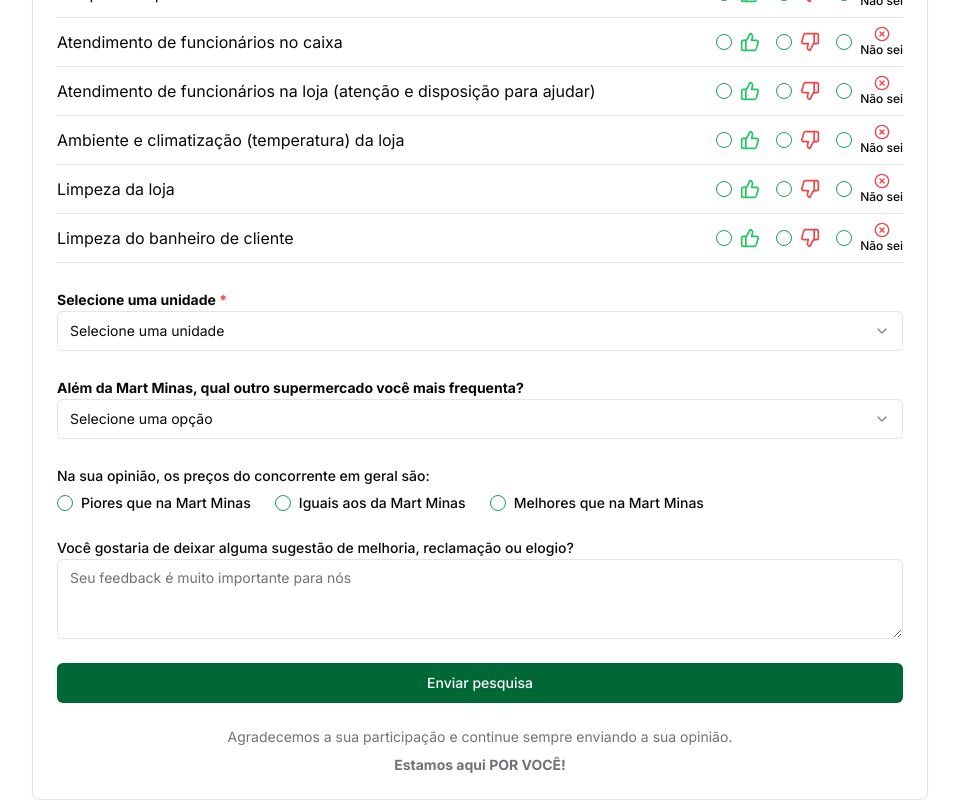
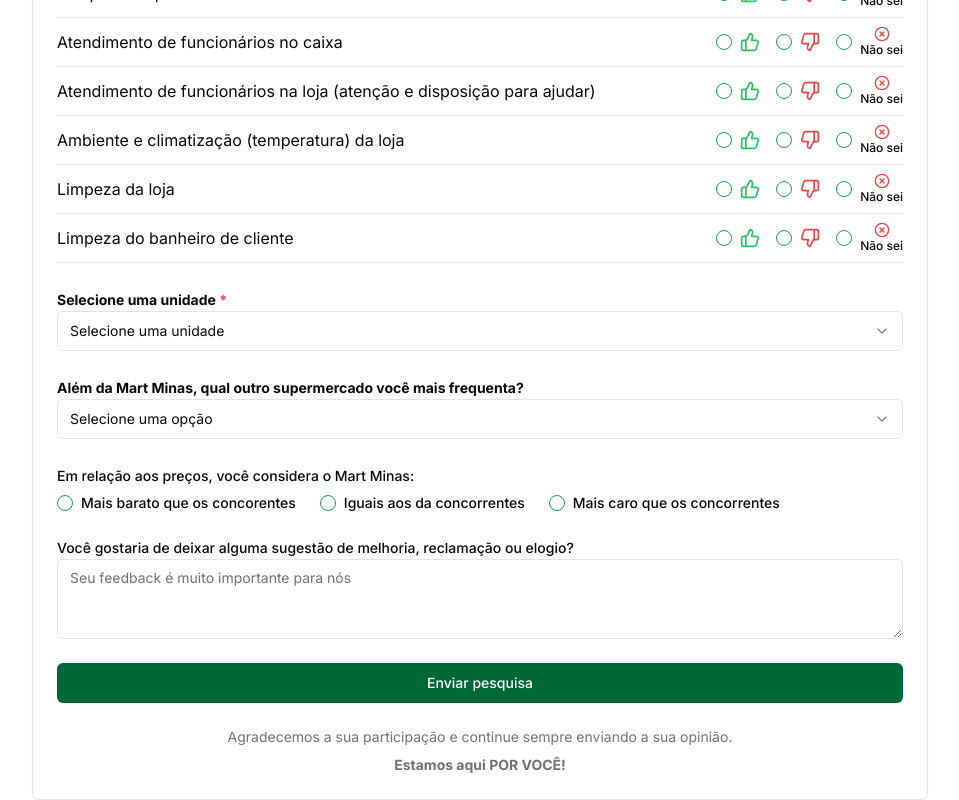
Before and after one commit to phg007/Pesquisa, a Next.js app: page / in a window 1280 px wide. Shown: the part 668-1468 px from the top of the page, without its empty margins (160-1119 px from the left). Built offline with nearby package versions, Linux system fonts and the light colour scheme.

Commit message:
alteração de Perguntas

```diff
--- a/src/app/page.tsx
+++ b/src/app/page.tsx
@@ -231,7 +231,9 @@
 
             <div>
               <Label>
-                Na sua opinião, os preços {selectedCompetitor ? `do ${selectedCompetitor}` : 'do concorrente'} em geral são:
+                Em relação aos preços, você considera o Mart Minas:
+                {/* Na sua opinião, os preços {selectedCompetitor ? `do ${selectedCompetitor}` : 'do concorrente'} em geral são: */}
+
               </Label>
               <RadioGroup
                 onValueChange={setPriceComparison}
@@ -239,15 +241,15 @@
               >
                 <div className="flex items-center space-x-2">
                   <RadioGroupItem value="Piores que na Mart Minas" id="priceWorse" />
-                  <Label htmlFor="priceWorse">Piores que na Mart Minas</Label>
+                  <Label htmlFor="priceWorse">Mais barato que os concorentes</Label>
                 </div>
                 <div className="flex items-center space-x-2">
                   <RadioGroupItem value="Iguais aos da Mart Minas" id="priceEqual" />
-                  <Label htmlFor="priceEqual">Iguais aos da Mart Minas</Label>
+                  <Label htmlFor="priceEqual">Iguais aos da concorrentes</Label>
                 </div>
                 <div className="flex items-center space-x-2">
                   <RadioGroupItem value="Melhores que na Mart Minas" id="priceBetter" />
-                  <Label htmlFor="priceBetter">Melhores que na Mart Minas</Label>
+                  <Label htmlFor="priceBetter">Mais caro que os concorrentes</Label>
                 </div>
               </RadioGroup>
             </div>
```
